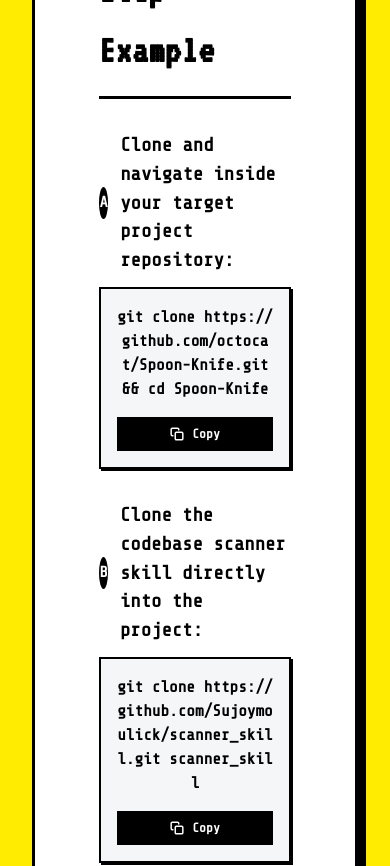
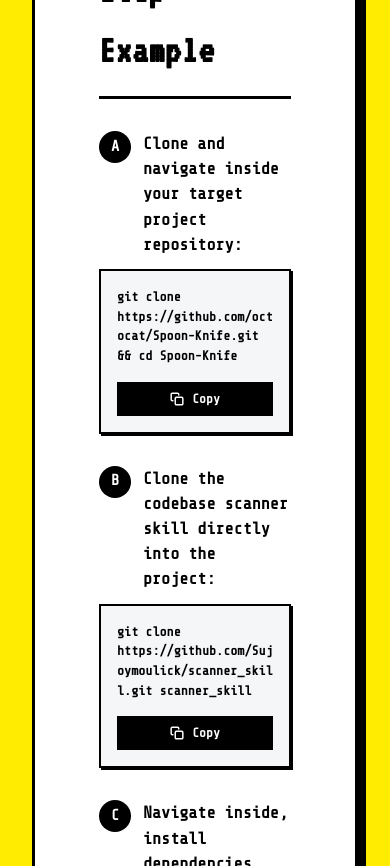
Before and after one commit to Sujoymoulick/scanner_skill, a plain HTML site: page index.html in a window 390 px wide. Shown: the part 9760-10626 px from the top of the page. Drawn offline with nearby package versions, Linux system fonts and the light colour scheme.

Commit message:
fix: responsive typography scaling and alignment for mobile views

```diff
--- a/styles.css
+++ b/styles.css
@@ -1331,9 +1331,26 @@ footer {
   }
 
   .ref-code {
-    word-break: break-all;
+    font-size: 0.82rem !important;
+    word-break: break-word !important;
     white-space: normal;
-    text-align: center;
+    text-align: left !important;
+  }
+
+  #ai-prompt-text {
+    font-size: 0.82rem !important;
+    line-height: 1.5 !important;
+  }
+
+  .install-step h3,
+  .install-step h4 {
+    font-size: 1.05rem !important;
+    align-items: flex-start !important;
+  }
+
+  .install-step h3 > span:first-child,
+  .install-step h4 > span:first-child {
+    flex-shrink: 0;
   }
 
   /* Optimize Dino Loader sizing for very small viewports */
```
Also changed, not shown: README.md.
